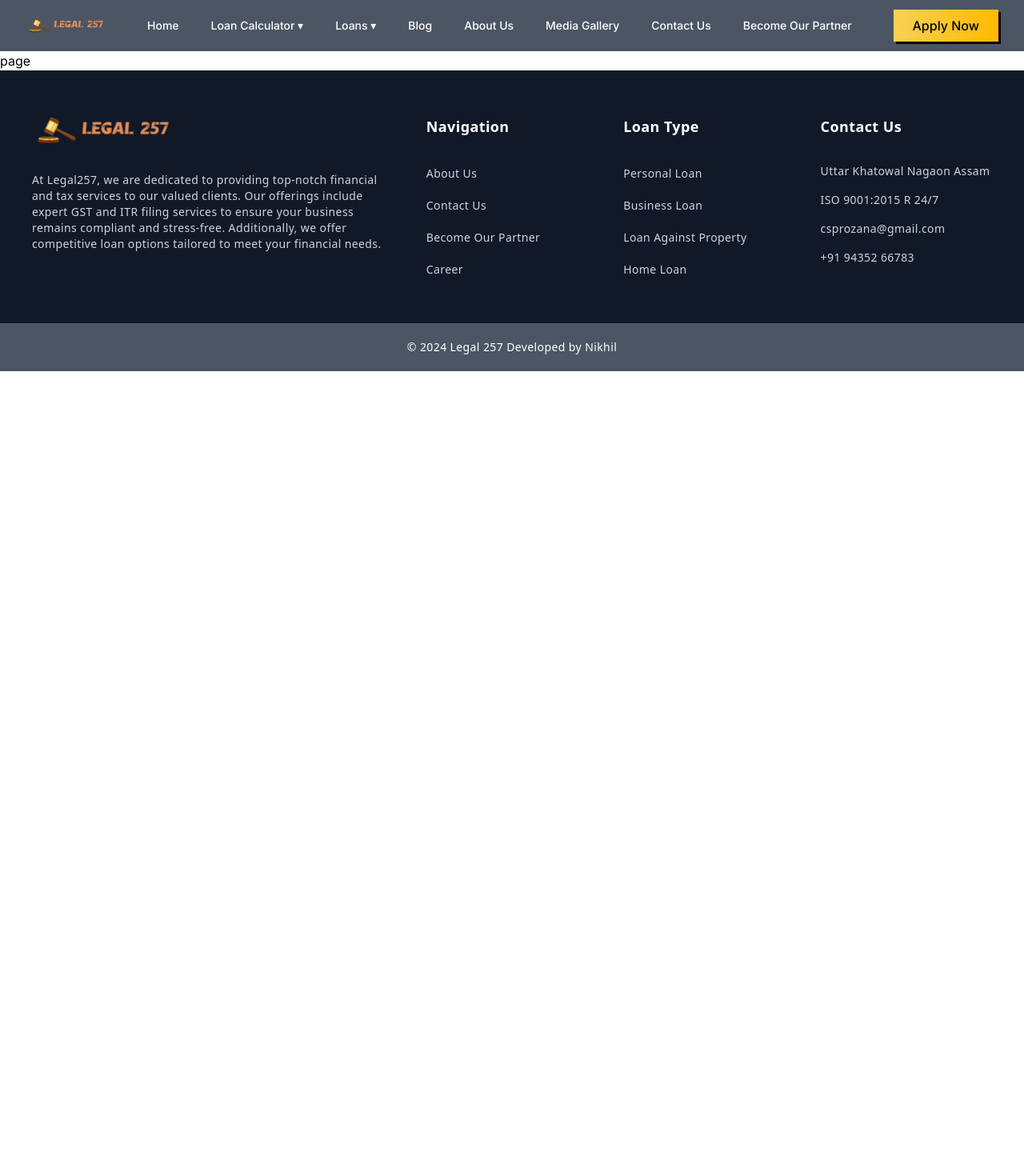
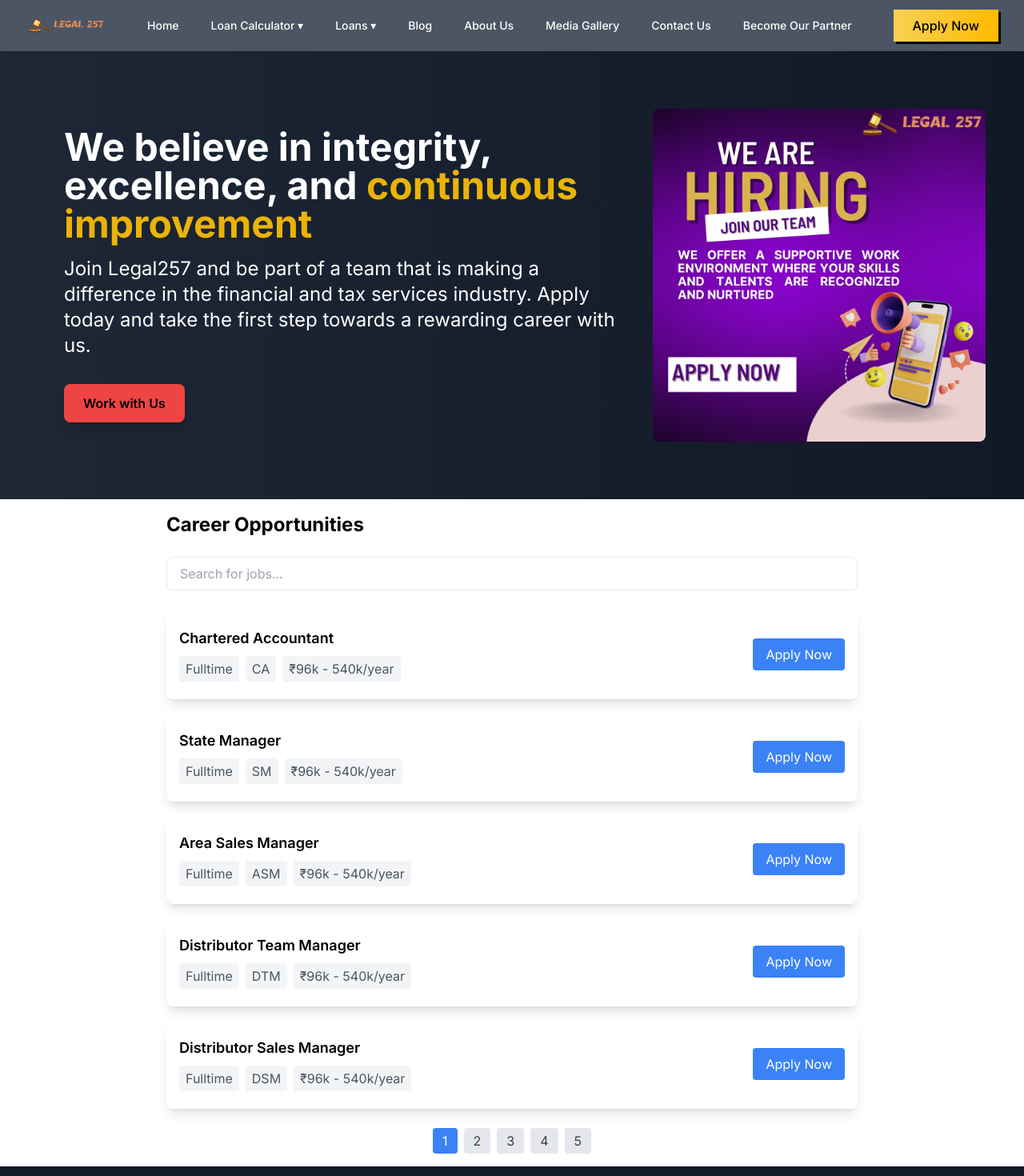
Before and after one commit to niks-nikhil-anand/finance_web_app, a Next.js app: page /career in a window 1280 px wide. Shown: the top 1470 px of the page at 80% size. Before the commit the page ends 800 px from the top, so only its background shows below. Built offline with nearby package versions, Linux system fonts and the light colour scheme.

Commit message:
Completed the jobcard and search option in career page

```diff
--- a/src/app/career/page.jsx
+++ b/src/app/career/page.jsx
@@ -1,8 +1,16 @@
+import HeroCareer from '@/component/CareerPage/HeroCareer'
+import CareerPage from '@/component/CareerPage/JobCard'
 import React from 'react'
 
 const page = () => {
   return (
-    <div>page</div>
+    <div>
+    <>
+    <HeroCareer/>
+   <CareerPage/>
+
+    </>
+    </div>
   )
 }
 
--- /dev/null
+++ b/src/component/CareerPage/HeroCareer.jsx
@@ -0,0 +1,54 @@
+"use client"
+// components/HeroSection.js
+import Image from 'next/image';
+import { motion } from 'framer-motion';
+import careerBanner from '../../../public/banner/careerBanner.jpg';
+
+const HeroCareer = () => {
+    return (
+        <div className="relative bg-gray-900 text-white min-h-[70vh] flex flex-col md:flex-row items-center justify-between px-6 py-3 md:px-12">
+            <div className="absolute inset-0 bg-gradient-to-r from-gray-800 to-gray-900 opacity-90"></div>
+            <div className="relative z-10 p-8 max-w-xl md:max-w-3xl text-center md:text-left">
+                <motion.h1
+                    className="text-xl md:text-4xl lg:text-5xl font-bold mb-4"
+                    initial={{ opacity: 0, y: -50 }}
+                    animate={{ opacity: 1, y: 0 }}
+                    transition={{ duration: 0.5 }}
+                >
+                    We believe in integrity, excellence, and  <span className="text-yellow-500">continuous improvement</span>
+                </motion.h1>
+                <motion.p
+                    className="text-sm md:text-xl lg:text-2xl mb-8"
+                    initial={{ opacity: 0, y: 50 }}
+                    animate={{ opacity: 1, y: 0 }}
+                    transition={{ duration: 0.5, delay: 0.3 }}
+                >
+                   Join Legal257 and be part of a team that is making a difference in the financial and tax services industry. Apply today and take the first step towards a rewarding career with us.
+                </motion.p>
+                <div className="flex flex-col md:flex-row gap-4 justify-center md:justify-start">
+                    <motion.a
+                        href="/applynow"
+                        className="bg-red-500 hover:bg-red-600 text-black font-semibold py-3 px-6 rounded-lg shadow-lg transition-colors duration-300"
+                        initial={{ opacity: 0, scale: 0.8 }}
+                        animate={{ opacity: 1, scale: 1 }}
+                        transition={{ duration: 0.5, delay: 0.6 }}
+                    >
+                      Work with Us
+                    </motion.a>
+
+                </div>
+            </div>
+            <div className="relative z-10 mt-8 md:mt-0 max-w-xs lg:max-w-md">
+                <Image
+                    src={careerBanner}
+                    alt="Financial Planning"
+                    width={500}
+                    height={500}
+                    className="rounded-lg"
+                />
+            </div>
+        </div>
+    );
+};
+
+export default HeroCareer;
--- /dev/null
+++ b/src/component/CareerPage/JobCard.jsx
@@ -0,0 +1,93 @@
+"use client"
+import React, { useState } from 'react';
+import { motion } from 'framer-motion';
+
+const jobs = [
+  { title: 'Chartered Accountant', code: 'CA', type: 'Fulltime', salary: '₹96k - 540k/year' },
+  { title: 'State Manager', code: 'SM', type: 'Fulltime', salary: '₹96k - 540k/year' },
+  { title: 'Area Sales Manager', code: 'ASM', type: 'Fulltime', salary: '₹96k - 540k/year' },
+  { title: 'Distributor Team Manager', code: 'DTM', type: 'Fulltime', salary: '₹96k - 540k/year' },
+  { title: 'Distributor Sales Manager', code: 'DSM', type: 'Fulltime', salary: '₹96k - 540k/year' },
+  { title: 'Zonal Branch Manager', code: 'ZBM', type: 'Fulltime', salary: '₹96k - 540k/year' },
+  { title: 'Zonal Manager', code: 'ZM', type: 'Fulltime', salary: '₹96k - 540k/year' },
+  { title: 'Team Service Manager', code: 'TSM', type: 'Fulltime', salary: '₹96k - 540k/year' },
+  { title: 'Team Manager', code: 'TM', type: 'Fulltime', salary: '₹96k - 540k/year' },
+  { title: 'Branch Manager', code: 'BM', type: 'Fulltime', salary: '₹96k - 540k/year' },
+  { title: 'Area Manager', code: 'AM', type: 'Fulltime', salary: '₹96k - 540k/year' },
+  { title: 'Retailer Team Leader', code: 'RTL', type: 'Fulltime', salary: '₹96k - 540k/year' },
+  { title: 'Field Officer', code: 'FO', type: 'Fulltime', salary: '₹96k - 540k/year' },
+  { title: 'Assistant Manager', code: 'AM', type: 'Fulltime', salary: '₹96k - 540k/year' },
+  { title: 'Relationship Manager', code: 'RM', type: 'Fulltime', salary: '₹96k - 540k/year' },
+  { title: 'Accountant', code: 'AC', type: 'Fulltime', salary: '₹96k - 540k/year' },
+  { title: 'Cashier', code: 'CR', type: 'Fulltime', salary: '₹96k - 540k/year' },
+  { title: 'District Distributor Manager', code: 'DDM', type: 'Fulltime', salary: '₹96k - 540k/year' },
+  { title: 'Loan Manager', code: 'LM', type: 'Fulltime', salary: '₹96k - 540k/year' },
+  { title: 'Direct Selling Agent', code: 'DSA', type: 'Fulltime', salary: '₹96k - 540k/year' },
+  { title: 'Royal Branch Manager', code: 'RBM', type: 'Fulltime', salary: '₹96k - 540k/year' },
+  { title: 'Area Branch Manager', code: 'ABM', type: 'Fulltime', salary: '₹96k - 540k/year' },
+];
+
+const JobCard = ({ title, code, type, salary }) => (
+  <motion.div
+    className="bg-white shadow-lg rounded-lg md:p-4 mb-4 flex  items-center  flex-col justify-center md:flex-row md:justify-between"
+    whileHover={{ scale: 1.05 }}
+    whileTap={{ scale: 0.95 }}
+  >
+    <div >
+      <h2 className="text-lg font-semibold">{title}</h2>
+      <div className="flex  mt-2 flex-col md:flex-row justify-start gap-2">
+        <span className="bg-gray-100 text-gray-600 px-2 py-1 rounded">{type}</span>
+        <span className="bg-gray-100 text-gray-600 px-2 py-1 rounded">{code}</span>
+        <span className="bg-gray-100 text-gray-600 px-2 py-1 rounded">{salary}</span>
+      </div>
+    </div>
+    <button className="bg-blue-500 text-white px-4 py-2 rounded my-5">Apply Now</button>
+  </motion.div>
+);
+
+const CareerPage = () => {
+  const [currentPage, setCurrentPage] = useState(1);
+  const [searchTerm, setSearchTerm] = useState('');
+
+  const handleClick = (event, page) => {
+    event.preventDefault();
+    setCurrentPage(page);
+  };
+
+  const filteredJobs = jobs.filter(job =>
+    job.title.toLowerCase().includes(searchTerm.toLowerCase())
+  );
+
+  const jobsPerPage = 5;
+  const totalPages = Math.ceil(filteredJobs.length / jobsPerPage);
+  const currentJobs = filteredJobs.slice((currentPage - 1) * jobsPerPage, currentPage * jobsPerPage);
+
+  return (
+    <div className="max-w-4xl mx-auto p-4">
+      <h1 className="text-2xl font-bold mb-6">Career Opportunities</h1>
+      <input
+        type="text"
+        placeholder="Search for jobs..."
+        value={searchTerm}
+        onChange={(e) => setSearchTerm(e.target.value)}
+        className="mb-6 w-full px-4 py-2 border rounded-lg"
+      />
+      {currentJobs.map((job) => (
+        <JobCard key={job.code} title={job.title} code={job.code} type={job.type} salary={job.salary} />
+      ))}
+      <div className="flex justify-center space-x-2 mt-6">
+        {Array.from({ length: totalPages }, (_, index) => (
+          <button
+            key={index}
+            className={`px-3 py-1 rounded ${currentPage === index + 1 ? 'bg-blue-500 text-white' : 'bg-gray-200 text-gray-700'}`}
+            onClick={(e) => handleClick(e, index + 1)}
+          >
+            {index + 1}
+          </button>
+        ))}
+      </div>
+    </div>
+  );
+};
+
+export default CareerPage;
```
Also changed, not shown: public/banner/careerBanner.jpg (added).
